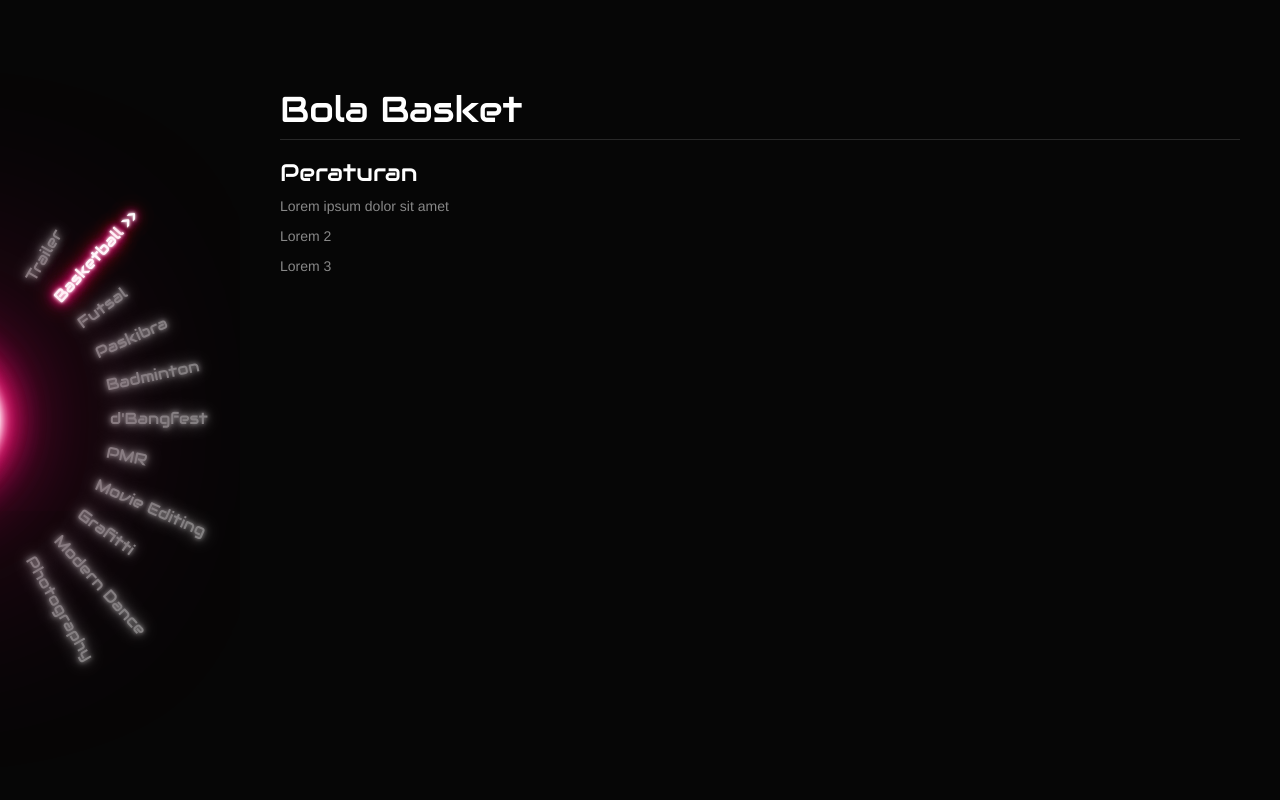
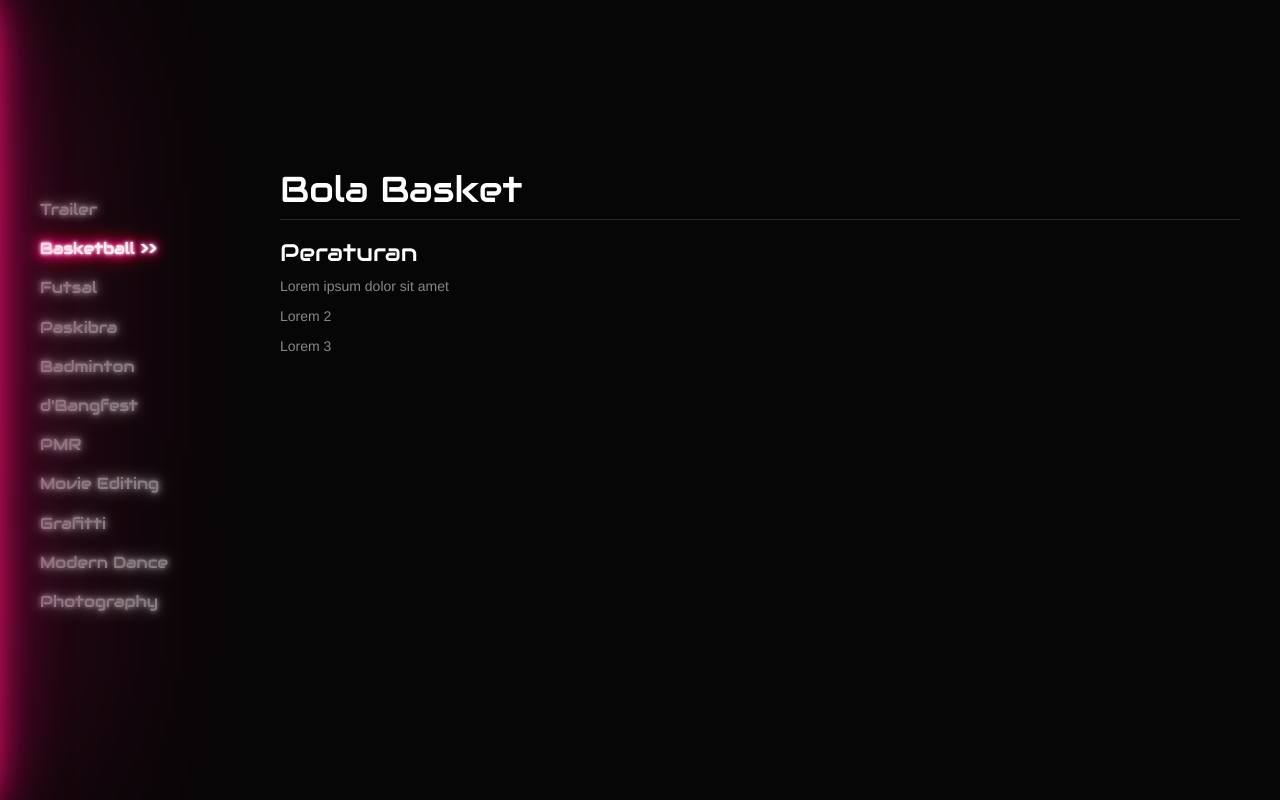
Before and after one commit to Pixagraphica/afterglow, a PHP site: page /basketball.html in a window 1280 px wide. Run offline with PHP 8.4, Linux system fonts and the light colour scheme.

Commit message:
changed sidebar to linear

```diff
--- a/basketball.html
+++ b/basketball.html
@@ -77,7 +77,6 @@
     <div class="container-fluid">
       <div class="row">
         <div class="sidebar">
-			<div class="vertical-center-container">
 				<ul id="sidebar" class="nav nav-sidebar neon-white">
 					<li><a href="trailer.html" data-color="neon-white">Trailer</a></li>
 					<li class="active neon-red"><a href="basketball.html" data-color="neon-red">Basketball</a></li>
@@ -92,14 +91,13 @@
 					<li><a href="photography.html" data-color="neon-green">Photography</a></li>
 				</ul>
 
-				<div id="sidebar-glow" class="glow-neon-red"></div>
-			</div>
+			<div id="sidebar-glow" class="glow-neon-red"></div>
         </div>
 
 
         <div id="main-content" class="main" data-color="neon-red">
 
-			<br><br><br>
+			<br><br><br><br><br><br><br>
 			<h1 class="page-header">Bola Basket</h1>
 
 			<h3>Peraturan</h3>
@@ -119,7 +117,7 @@
     <script src="bootstrap/jquery.js"></script>
     <script src="bootstrap/bootstrap.js"></script>
     <script src="bootstrap/docs.js"></script>
-	 <script src="js/rotatedsidebar.js"></script>
+	 <script src="js/sidebar.js"></script>
 	 <script src="js/TweenMax.min.js"></script>
 
 	<script>
@@ -127,7 +125,6 @@
        function(){ $(this).addClass(this.getAttribute('data-color')) },
        function(){ $(this).removeClass(this.getAttribute('data-color')) }
 	);
-	initSidebar();
 	initGlow();
 	</script>
 
--- a/bootstrap/dashboard.css
+++ b/bootstrap/dashboard.css
@@ -61,15 +61,6 @@ body {
 	padding-top:0;
   }
 
-  .vertical-center-container {
-	position:absolute;
-	top:50%;
-	left:0;
-	width:100%;
-	background-color:gray;
-	}
-
-
 
 
 }
@@ -77,40 +68,31 @@ body {
 #sidebar-glow {
 
 	position:absolute;
-	top:-55px;
-	left:-200px;
-	width:200px;
-	height:150px;
+	top:0;
+	left:-70px;
+	width:50px;
+	height:100%;
 	background-color:white;
-	border-radius:50%;
 
   }
 
 
-.nav-sidebar{
+.nav-sidebar {
 	position:absolute;
-	top:-50%;
-	left:0;
+	top:50%;
+	margin-top:-210px;
 	width:100%;
-	background-color:gray;
-}
-
-/* Sidebar navigation */
-.js .nav-sidebar > li {
-  position:absolute;
-
-  left:0;
 }
 
 
 
 .nav-sidebar > li > a {
   color:white;
-  padding-left:30px;
+  padding-left:40px;
   font-size:16px;
   transition: text-shadow 0.3s;
   outline:0;
-  line-height:1.1;
+  line-height:1.2;
 }
 
 .nav-sidebar > .active > a {
--- a/js/rotatedsidebar.js
+++ b/js/sidebar.js
@@ -1,22 +1,3 @@
-
-
-var initSidebar = function(){
-
-	var sidebar = document.getElementById('sidebar'),
-		linkCount = sidebar.children.length,
-		range = 120,
-		shift = 80;
-		deltaAngle = range/(linkCount-1);
-
-		for(var i = 0; i<linkCount; i++){
-			var link = sidebar.children[i];
-			var angle = i * deltaAngle - (range/2);
-			TweenMax.to(link, 1, {rotationZ:angle,x:shift,transformOrigin:'-130px 50% 0',ease:Quint.easeOut});
-		}
-
-
-}
-
 
 var initGlow = function(){
 
```
